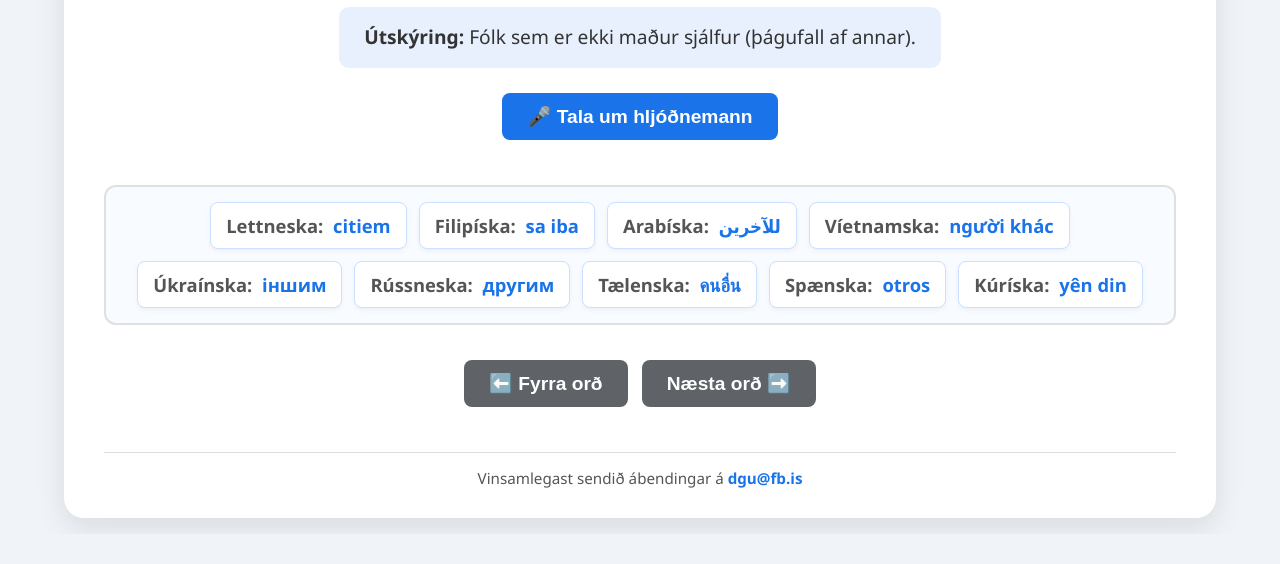
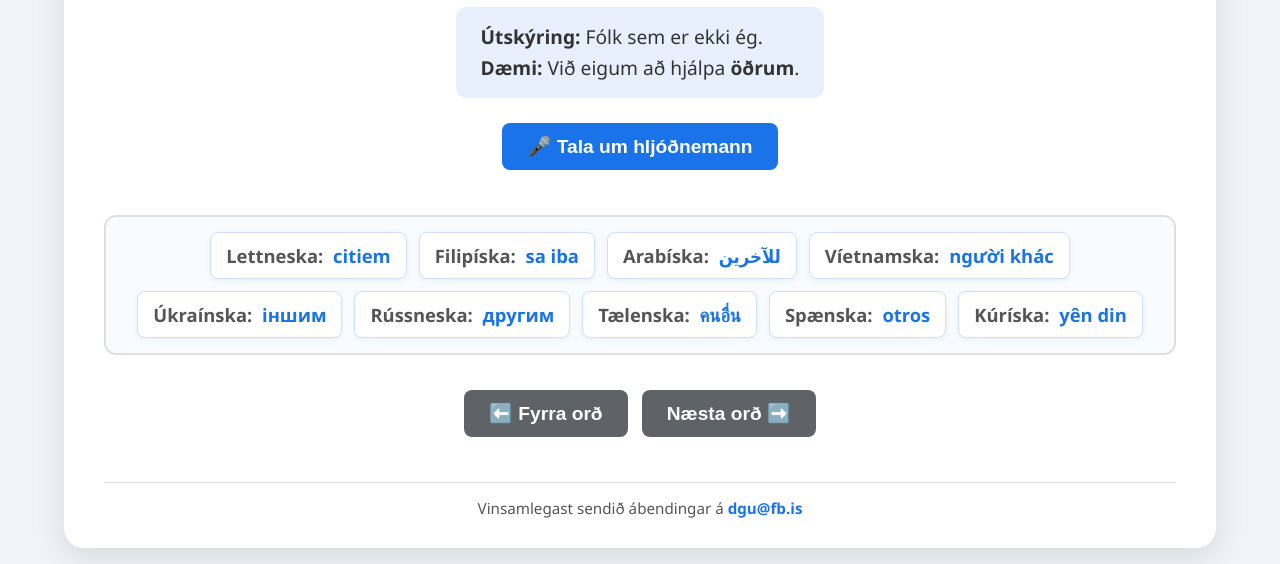
Before and after one commit to einnig/malhljod-b-, a plain HTML site: page index.html in a window 1280 px wide. Shown: the part 271-835 px from the top of the page. Before the commit the page ends 805 px from the top, so only its background shows below. Drawn offline with Linux system fonts and the light colour scheme.

```diff
--- a/index.html
+++ b/index.html
@@ -197,38 +197,38 @@
 <script>
 const exerciseData = [
     // 1-10: Markorð 121-130
-    { text: "öðrum", is_exp: "<b>Útskýring:</b> Fólk sem er ekki maður sjálfur (þágufall af annar).", translations: { "Lettneska": "citiem", "Filipíska": "sa iba", "Arabíska": "للآخرين", "Víetnamska": "người khác", "Úkraínska": "іншим", "Rússneska": "другим", "Tælenska": "คนอื่น", "Spænska": "otros", "Kúríska": "yên din" } },
-    { text: "segir", is_exp: "<b>Útskýring:</b> Að tala eða tjá sig með orðum (nútíð af að segja).", translations: { "Lettneska": "saka", "Filipíska": "sabi", "Arabíska": "يقول", "Víetnamska": "nói", "Úkraínska": "каже", "Rússneska": "говорит", "Tælenska": "พูด", "Spænska": "dice", "Kúríska": "dibêje" } },
-    { text: "fá", is_exp: "<b>Útskýring:</b> Að eignast eitthvað eða taka við einhverju.", translations: { "Lettneska": "iegūt / dabūt", "Filipíska": "kumuha", "Arabíska": "يحصل على", "Víetnamska": "nhận", "Úkraínska": "отримати", "Rússneska": "получить", "Tælenska": "ได้รับ", "Spænska": "obtener / recibir", "Kúríska": "girtin" } },
-    { text: "stað", is_exp: "<b>Útskýring:</b> Ákveðið svæði eða rými (þolfall af staður).", translations: { "Lettneska": "vieta", "Filipíska": "lugar", "Arabíska": "مكان", "Víetnamska": "địa điểm", "Úkraínska": "місце", "Rússneska": "место", "Tælenska": "สถานที่", "Spænska": "lugar", "Kúríska": "cîh" } },
-    { text: "sjá", is_exp: "<b>Útskýring:</b> Að nota augun til að skoða eitthvað.", translations: { "Lettneska": "redzēt", "Filipíska": "makita", "Arabíska": "يرى", "Víetnamska": "nhìn thấy", "Úkraínska": "бачити", "Rússneska": "видеть", "Tælenska": "เห็น", "Spænska": "ver", "Kúríska": "dîtin" } },
-    { text: "okkar", is_exp: "<b>Útskýring:</b> Eitthvað sem tilheyrir okkur (eignarfall af við).", translations: { "Lettneska": "mūsu", "Filipíska": "namin / atin", "Arabíska": "لنا", "Víetnamska": "của chúng tôi", "Úkraínska": "наш", "Rússneska": "наш", "Tælenska": "ของเรา", "Spænska": "nuestro", "Kúríska": "yê me" } },
-    { text: "orðið", is_exp: "<b>Útskýring:</b> Ákveðin eining í tungumálinu (orð + greinir).", translations: { "Lettneska": "vārds", "Filipíska": "ang salita", "Arabíska": "الكلمة", "Víetnamska": "từ", "Úkraínska": "слово", "Rússneska": "слово", "Tælenska": "คำศัพท์", "Spænska": "la palabra", "Kúríska": "peyv" } },
-    { text: "hennar", is_exp: "<b>Útskýring:</b> Eitthvað sem tilheyrir henni.", translations: { "Lettneska": "viņas", "Filipíska": "kanya", "Arabíska": "لها", "Víetnamska": "của cô ấy", "Úkraínska": "її", "Rússneska": "её", "Tælenska": "ของเธอ", "Spænska": "su / de ella", "Kúríska": "ya wê" } },
-    { text: "fer", is_exp: "<b>Útskýring:</b> Að hreyfa sig á milli staða (nútíð af að fara).", translations: { "Lettneska": "dodas / iet", "Filipíska": "pumunta", "Arabíska": "يذهب", "Víetnamska": "đi", "Úkraínska": "йде", "Rússneska": "идёт", "Tælenska": "ไป", "Spænska": "va", "Kúríska": "diçe" } },
-    { text: "fór", is_exp: "<b>Útskýring:</b> Að hreyfa sig á milli staða (þátíð af að fara).", translations: { "Lettneska": "devās / gāja", "Filipíska": "umalis", "Arabíska": "ذهب", "Víetnamska": "đã đi", "Úkraínska": "пішов", "Rússneska": "ушёл", "Tælenska": "ไปแล้ว", "Spænska": "fue", "Kúríska": "çû" } },
+    { text: "öðrum", is_exp: "<b>Útskýring:</b> Fólk sem er ekki ég.<br><b>Dæmi:</b> Við eigum að hjálpa <b>öðrum</b>.", translations: { "Lettneska": "citiem", "Filipíska": "sa iba", "Arabíska": "للآخرين", "Víetnamska": "người khác", "Úkraínska": "іншим", "Rússneska": "другим", "Tælenska": "คนอื่น", "Spænska": "otros", "Kúríska": "yên din" } },
+    { text: "segir", is_exp: "<b>Útskýring:</b> Að tala með orðum.<br><b>Dæmi:</b> Hann <b>segir</b> alltaf satt.", translations: { "Lettneska": "saka", "Filipíska": "sabi", "Arabíska": "يقول", "Víetnamska": "nói", "Úkraínska": "каже", "Rússneska": "говорит", "Tælenska": "พูด", "Spænska": "dice", "Kúríska": "dibêje" } },
+    { text: "fá", is_exp: "<b>Útskýring:</b> Að taka við einhverju.<br><b>Dæmi:</b> Má ég <b>fá</b> eitt kaffi?", translations: { "Lettneska": "iegūt / dabūt", "Filipíska": "kumuha", "Arabíska": "يحصل على", "Víetnamska": "nhận", "Úkraínska": "отримати", "Rússneska": "получить", "Tælenska": "ได้รับ", "Spænska": "obtener / recibir", "Kúríska": "girtin" } },
+    { text: "stað", is_exp: "<b>Útskýring:</b> Einhvers staðar.<br><b>Dæmi:</b> Hann býr á fallegum <b>stað</b>.", translations: { "Lettneska": "vieta", "Filipíska": "lugar", "Arabíska": "مكان", "Víetnamska": "địa điểm", "Úkraínska": "місце", "Rússneska": "место", "Tælenska": "สถานที่", "Spænska": "lugar", "Kúríska": "cîh" } },
+    { text: "sjá", is_exp: "<b>Útskýring:</b> Að horfa á eitthvað.<br><b>Dæmi:</b> Ég vil <b>sjá</b> þessa mynd.", translations: { "Lettneska": "redzēt", "Filipíska": "makita", "Arabíska": "يرى", "Víetnamska": "nhìn thấy", "Úkraínska": "бачити", "Rússneska": "видеть", "Tælenska": "เห็น", "Spænska": "ver", "Kúríska": "dîtin" } },
+    { text: "okkar", is_exp: "<b>Útskýring:</b> Eitthvað sem við eigum.<br><b>Dæmi:</b> Þetta er skólinn <b>okkar</b>.", translations: { "Lettneska": "mūsu", "Filipíska": "namin / atin", "Arabíska": "لنا", "Víetnamska": "của chúng tôi", "Úkraínska": "наш", "Rússneska": "наш", "Tælenska": "ของเรา", "Spænska": "nuestro", "Kúríska": "yê me" } },
+    { text: "orðið", is_exp: "<b>Útskýring:</b> Það sem við skrifum eða segjum.<br><b>Dæmi:</b> Ég skil ekki <b>orðið</b>.", translations: { "Lettneska": "vārds", "Filipíska": "ang salita", "Arabíska": "الكلمة", "Víetnamska": "từ", "Úkraínska": "слово", "Rússneska": "слово", "Tælenska": "คำศัพท์", "Spænska": "la palabra", "Kúríska": "peyv" } },
+    { text: "hennar", is_exp: "<b>Útskýring:</b> Eitthvað sem hún á.<br><b>Dæmi:</b> Bókin <b>hennar</b> er ný.", translations: { "Lettneska": "viņas", "Filipíska": "kanya", "Arabíska": "لها", "Víetnamska": "của cô ấy", "Úkraínska": "її", "Rússneska": "её", "Tælenska": "ของเธอ", "Spænska": "su / de ella", "Kúríska": "ya wê" } },
+    { text: "fer", is_exp: "<b>Útskýring:</b> Að labba eða keyra eitthvert.<br><b>Dæmi:</b> Hann <b>fer</b> í skólann.", translations: { "Lettneska": "dodas / iet", "Filipíska": "pumunta", "Arabíska": "يذهب", "Víetnamska": "đi", "Úkraínska": "йде", "Rússneska": "идёт", "Tælenska": "ไป", "Spænska": "va", "Kúríska": "diçe" } },
+    { text: "fór", is_exp: "<b>Útskýring:</b> Að fara eitthvert í gær.<br><b>Dæmi:</b> Ég <b>fór</b> í sund í gær.", translations: { "Lettneska": "devās / gāja", "Filipíska": "umalis", "Arabíska": "ذهب", "Víetnamska": "đã đi", "Úkraínska": "пішов", "Rússneska": "ушёл", "Tælenska": "ไปแล้ว", "Spænska": "fue", "Kúríska": "çû" } },
 
     // 11-30: Önnur áhersluorð úr lotu 3
-    { text: "reddast", is_exp: "<b>Útskýring:</b> Þegar vandamál leysist og allt fer vel að lokum.", translations: { "Lettneska": "nokārtosies", "Filipíska": "maayos din", "Arabíska": "سيتم حله", "Víetnamska": "sẽ ổn thôi", "Úkraínska": "все владнається", "Rússneska": "всё образуется", "Tælenska": "จะเรียบร้อย", "Spænska": "se solucionará", "Kúríska": "çareser bibe" } },
-    { text: "hjálpa", is_exp: "<b>Útskýring:</b> Að aðstoða einhvern sem þarf á því að halda.", translations: { "Lettneska": "palīdzēt", "Filipíska": "tumulong", "Arabíska": "يساعد", "Víetnamska": "giúp đỡ", "Úkraínska": "допомагати", "Rússneska": "помогать", "Tælenska": "ช่วยเหลือ", "Spænska": "ayudar", "Kúríska": "alîkarî kirin" } },
-    { text: "reikna", is_exp: "<b>Útskýring:</b> Að nota stærðfræði til að finna út tölu eða svar.", translations: { "Lettneska": "rēķināt", "Filipíska": "magkalkula", "Arabíska": "يحسب", "Víetnamska": "tính toán", "Úkraínska": "рахувати", "Rússneska": "считать", "Tælenska": "คำนวณ", "Spænska": "calcular", "Kúríska": "hesab kirin" } },
-    { text: "reiknivél", is_exp: "<b>Útskýring:</b> Tæki eða forrit sem maður notar til að reikna.", translations: { "Lettneska": "kalkulators", "Filipíska": "kalkuleytor", "Arabíska": "آلة حاسبة", "Víetnamska": "máy tính", "Úkraínska": "калькулятор", "Rússneska": "калькулятор", "Tælenska": "เครื่องคิดเลข", "Spænska": "calculadora", "Kúríska": "makîneya hesabê" } },
-    { text: "leið", is_exp: "<b>Útskýring:</b> Að vera dapur, sorgmæddur eða ekki glaður.", translations: { "Lettneska": "bēdīga", "Filipíska": "malungkot", "Arabíska": "حزين", "Víetnamska": "buồn", "Úkraínska": "сумна", "Rússneska": "грустная", "Tælenska": "เศร้า", "Spænska": "triste", "Kúríska": "xemgîn" } },
-    { text: "vinur", is_exp: "<b>Útskýring:</b> Félagi eða manneskja sem manni þykir vænt um.", translations: { "Lettneska": "draugs", "Filipíska": "kaibigan", "Arabíska": "صديق", "Víetnamska": "bạn bè", "Úkraínska": "друг", "Rússneska": "друг", "Tælenska": "เพื่อน", "Spænska": "amigo", "Kúríska": "heval" } },
-    { text: "leyfir", is_exp: "<b>Útskýring:</b> Að gefa leyfi eða segja að einhver megi gera eitthvað.", translations: { "Lettneska": "atļauj", "Filipíska": "pinapayagan", "Arabíska": "يسمح", "Víetnamska": "cho phép", "Úkraínska": "дозволяє", "Rússneska": "разрешает", "Tælenska": "อนุญาต", "Spænska": "permite", "Kúríska": "destûr dide" } },
-    { text: "rólegt", is_exp: "<b>Útskýring:</b> Að vera afslappaður og ekki stressaður.", translations: { "Lettneska": "mierīgi", "Filipíska": "kalmado", "Arabíska": "هادئ", "Víetnamska": "bình tĩnh", "Úkraínska": "спокійний", "Rússneska": "спокойный", "Tælenska": "สงบ", "Spænska": "tranquilo", "Kúríska": "aram" } },
-    { text: "erfitt", is_exp: "<b>Útskýring:</b> Eitthvað sem er ekki auðvelt að gera eða skilja.", translations: { "Lettneska": "grūti", "Filipíska": "mahirap", "Arabíska": "صعب", "Víetnamska": "khó khăn", "Úkraínska": "складно", "Rússneska": "сложно", "Tælenska": "ยาก", "Spænska": "difícil", "Kúríska": "zehmet" } },
-    { text: "klikkar", is_exp: "<b>Útskýring:</b> Þegar eitthvað fer úrskeiðis eða mistekst.", translations: { "Lettneska": "neizdodas", "Filipíska": "pumalya", "Arabíska": "يفشل", "Víetnamska": "thất bại", "Úkraínska": "йде не так", "Rússneska": "идёт не так", "Tælenska": "ล้มเหลว", "Spænska": "falla", "Kúríska": "têk diçe" } },
-    { text: "vonandi", is_exp: "<b>Útskýring:</b> Að maður voni að eitthvað gerist.", translations: { "Lettneska": "cerams", "Filipíska": "sana", "Arabíska": "نأمل", "Víetnamska": "hy vọng là", "Úkraínska": "сподіваюся", "Rússneska": "надеюсь", "Tælenska": "หวังว่า", "Spænska": "ojalá", "Kúríska": "hêvîdar im" } },
-    { text: "hlutirnir", is_exp: "<b>Útskýring:</b> Mál, atburðir eða hlutir.", translations: { "Lettneska": "lietas", "Filipíska": "mga bagay", "Arabíska": "الأشياء", "Víetnamska": "mọi thứ", "Úkraínska": "речі", "Rússneska": "вещи", "Tælenska": "สิ่งของ", "Spænska": "las cosas", "Kúríska": "tişt" } },
-    { text: "leysast", is_exp: "<b>Útskýring:</b> Þegar lausn eða svar finnst við vandamáli.", translations: { "Lettneska": "atrisināsies", "Filipíska": "mareresolba", "Arabíska": "تُحل", "Víetnamska": "được giải quyết", "Úkraínska": "вирішаться", "Rússneska": "решатся", "Tælenska": "คลี่คลาย", "Spænska": "se resuelven", "Kúríska": "çareser dibin" } },
-    { text: "endanum", is_exp: "<b>Útskýring:</b> Lokin á einhverju, þegar eitthvað klárast.", translations: { "Lettneska": "beigās", "Filipíska": "sa huli", "Arabíska": "في النهاية", "Víetnamska": "cuối cùng", "Úkraínska": "в кінці", "Rússneska": "в конце", "Tælenska": "ในท้ายที่สุด", "Spænska": "al final", "Kúríska": "di dawiyê de" } },
-    { text: "vandamál", is_exp: "<b>Útskýring:</b> Erfitt mál sem þarf að finna lausn á.", translations: { "Lettneska": "problēma", "Filipíska": "problema", "Arabíska": "مشكلة", "Víetnamska": "vấn đề", "Úkraínska": "проблема", "Rússneska": "проблема", "Tælenska": "ปัญหา", "Spænska": "problema", "Kúríska": "pirsgirêk" } },
-    { text: "lagast", is_exp: "<b>Útskýring:</b> Að verða betra eða komast í lag.", translations: { "Lettneska": "uzlabojas", "Filipíska": "naayos", "Arabíska": "يتحسن", "Víetnamska": "tốt hơn", "Úkraínska": "покращується", "Rússneska": "улучшается", "Tælenska": "ดีขึ้น", "Spænska": "mejora", "Kúríska": "çêtir dibe" } },
-    { text: "lausn", is_exp: "<b>Útskýring:</b> Svar við vandamáli eða leið til að laga eitthvað.", translations: { "Lettneska": "risinājums", "Filipíska": "solusyon", "Arabíska": "حل", "Víetnamska": "giải pháp", "Úkraínska": "рішення", "Rússneska": "решение", "Tælenska": "ทางออก", "Spænska": "solución", "Kúríska": "çareserî" } },
-    { text: "blað", is_exp: "<b>Útskýring:</b> Pappír til að skrifa eða teikna á.", translations: { "Lettneska": "lapa", "Filipíska": "papel", "Arabíska": "ورقة", "Víetnamska": "tờ giấy", "Úkraínska": "аркуш", "Rússneska": "бумага", "Tælenska": "กระดาษ", "Spænska": "hoja", "Kúríska": "kaxez" } },
-    { text: "áhyggjur", is_exp: "<b>Útskýring:</b> Órói eða kvíði í huga vegna einhvers.", translations: { "Lettneska": "raizes", "Filipíska": "pag-aalala", "Arabíska": "قلق", "Víetnamska": "lo lắng", "Úkraínska": "хвилювання", "Rússneska": "беспокойство", "Tælenska": "ความกังวล", "Spænska": "preocupaciones", "Kúríska": "xeman" } },
-    { text: "hjálp", is_exp: "<b>Útskýring:</b> Aðstoð sem maður fær eða veitir.", translations: { "Lettneska": "palīdzība", "Filipíska": "tulong", "Arabíska": "مساعدة", "Víetnamska": "sự giúp đỡ", "Úkraínska": "допомога", "Rússneska": "помощь", "Tælenska": "ความช่วยเหลือ", "Spænska": "ayuda", "Kúríska": "alîkarî" } }
+    { text: "reddast", is_exp: "<b>Útskýring:</b> Allt fer vel að lokum.<br><b>Dæmi:</b> Þetta <b>reddast</b> allt.", translations: { "Lettneska": "nokārtosies", "Filipíska": "maayos din", "Arabíska": "سيتم حله", "Víetnamska": "sẽ ổn thôi", "Úkraínska": "все владнається", "Rússneska": "всё образуется", "Tælenska": "จะเรียบร้อย", "Spænska": "se solucionará", "Kúríska": "çareser bibe" } },
+    { text: "hjálpa", is_exp: "<b>Útskýring:</b> Að gera eitthvað fyrir annan.<br><b>Dæmi:</b> Ég vil <b>hjálpa</b> þér.", translations: { "Lettneska": "palīdzēt", "Filipíska": "tumulong", "Arabíska": "يساعد", "Víetnamska": "giúp đỡ", "Úkraínska": "допомагати", "Rússneska": "помогать", "Tælenska": "ช่วยเหลือ", "Spænska": "ayudar", "Kúríska": "alîkarî kirin" } },
+    { text: "reikna", is_exp: "<b>Útskýring:</b> Að nota stærðfræði eða tölur.<br><b>Dæmi:</b> Við þurfum að <b>reikna</b> í tímanum.", translations: { "Lettneska": "rēķināt", "Filipíska": "magkalkula", "Arabíska": "يحسب", "Víetnamska": "tính toán", "Úkraínska": "рахувати", "Rússneska": "считать", "Tælenska": "คำนวณ", "Spænska": "calcular", "Kúríska": "hesab kirin" } },
+    { text: "reiknivél", is_exp: "<b>Útskýring:</b> Tæki til að reikna með.<br><b>Dæmi:</b> Ég nota oft <b>reiknivél</b>.", translations: { "Lettneska": "kalkulators", "Filipíska": "kalkuleytor", "Arabíska": "آلة حاسبة", "Víetnamska": "máy tính", "Úkraínska": "калькулятор", "Rússneska": "калькулятор", "Tælenska": "เครื่องคิดเลข", "Spænska": "calculadora", "Kúríska": "makîneya hesabê" } },
+    { text: "leið", is_exp: "<b>Útskýring:</b> Að vera döpur eða sorgmædd.<br><b>Dæmi:</b> Anna var svolítið <b>leið</b>.", translations: { "Lettneska": "bēdīga", "Filipíska": "malungkot", "Arabíska": "حزين", "Víetnamska": "buồn", "Úkraínska": "сумна", "Rússneska": "грустная", "Tælenska": "เศร้า", "Spænska": "triste", "Kúríska": "xemgîn" } },
+    { text: "vinur", is_exp: "<b>Útskýring:</b> Góður félagi.<br><b>Dæmi:</b> Hann er minn besti <b>vinur</b>.", translations: { "Lettneska": "draugs", "Filipíska": "kaibigan", "Arabíska": "صديق", "Víetnamska": "bạn bè", "Úkraínska": "друг", "Rússneska": "друг", "Tælenska": "เพื่อน", "Spænska": "amigo", "Kúríska": "heval" } },
+    { text: "leyfir", is_exp: "<b>Útskýring:</b> Að segja að maður megi eitthvað.<br><b>Dæmi:</b> Kennarinn <b>leyfir</b> það.", translations: { "Lettneska": "atļauj", "Filipíska": "pinapayagan", "Arabíska": "يسمح", "Víetnamska": "cho phép", "Úkraínska": "дозволяє", "Rússneska": "разрешает", "Tælenska": "อนุญาต", "Spænska": "permite", "Kúríska": "destûr dide" } },
+    { text: "rólegt", is_exp: "<b>Útskýring:</b> Að vera ekki stressaður.<br><b>Dæmi:</b> Hér er mjög <b>rólegt</b>.", translations: { "Lettneska": "mierīgi", "Filipíska": "kalmado", "Arabíska": "هادئ", "Víetnamska": "bình tĩnh", "Úkraínska": "спокійний", "Rússneska": "спокойный", "Tælenska": "สงบ", "Spænska": "tranquilo", "Kúríska": "aram" } },
+    { text: "erfitt", is_exp: "<b>Útskýring:</b> Ekki auðvelt.<br><b>Dæmi:</b> Verkefnið var mjög <b>erfitt</b>.", translations: { "Lettneska": "grūti", "Filipíska": "mahirap", "Arabíska": "صعب", "Víetnamska": "khó khăn", "Úkraínska": "складно", "Rússneska": "сложно", "Tælenska": "ยาก", "Spænska": "difícil", "Kúríska": "zehmet" } },
+    { text: "klikkar", is_exp: "<b>Útskýring:</b> Eitthvað fer illa eða mistekst.<br><b>Dæmi:</b> Stundum <b>klikkar</b> eitthvað.", translations: { "Lettneska": "neizdodas", "Filipíska": "pumalya", "Arabíska": "يفشل", "Víetnamska": "thất bại", "Úkraínska": "йде не так", "Rússneska": "идёт не так", "Tælenska": "ล้มเหลว", "Spænska": "falla", "Kúríska": "têk diçe" } },
+    { text: "vonandi", is_exp: "<b>Útskýring:</b> Að vona eitthvað gott.<br><b>Dæmi:</b> <b>Vonandi</b> fer þetta vel.", translations: { "Lettneska": "cerams", "Filipíska": "sana", "Arabíska": "نأمل", "Víetnamska": "hy vọng là", "Úkraínska": "сподіваюся", "Rússneska": "надеюсь", "Tælenska": "หวังว่า", "Spænska": "ojalá", "Kúríska": "hêvîdar im" } },
+    { text: "hlutirnir", is_exp: "<b>Útskýring:</b> Hlutir eða mál.<br><b>Dæmi:</b> <b>Hlutirnir</b> munu lagast.", translations: { "Lettneska": "lietas", "Filipíska": "mga bagay", "Arabíska": "الأشياء", "Víetnamska": "mọi thứ", "Úkraínska": "речі", "Rússneska": "вещи", "Tælenska": "สิ่งของ", "Spænska": "las cosas", "Kúríska": "tişt" } },
+    { text: "leysast", is_exp: "<b>Útskýring:</b> Svar finnst.<br><b>Dæmi:</b> Vandamálin munu <b>leysast</b>.", translations: { "Lettneska": "atrisināsies", "Filipíska": "mareresolba", "Arabíska": "تُحل", "Víetnamska": "được giải quyết", "Úkraínska": "вирішаться", "Rússneska": "решатся", "Tælenska": "คลี่คลาย", "Spænska": "se resuelven", "Kúríska": "çareser dibin" } },
+    { text: "endanum", is_exp: "<b>Útskýring:</b> Lokin á einhverju.<br><b>Dæmi:</b> Allt fer vel á <b>endanum</b>.", translations: { "Lettneska": "beigās", "Filipíska": "sa huli", "Arabíska": "في النهاية", "Víetnamska": "cuối cùng", "Úkraínska": "в кінці", "Rússneska": "в конце", "Tælenska": "ในท้ายที่สุด", "Spænska": "al final", "Kúríska": "di dawiyê de" } },
+    { text: "vandamál", is_exp: "<b>Útskýring:</b> Eitthvað sem þarf að laga.<br><b>Dæmi:</b> Ég er með eitt lítið <b>vandamál</b>.", translations: { "Lettneska": "problēma", "Filipíska": "problema", "Arabíska": "مشكلة", "Víetnamska": "vấn đề", "Úkraínska": "проблема", "Rússneska": "проблема", "Tælenska": "ปัญหา", "Spænska": "problema", "Kúríska": "pirsgirêk" } },
+    { text: "lagast", is_exp: "<b>Útskýring:</b> Að verða betra.<br><b>Dæmi:</b> Þetta mun <b>lagast</b> á morgun.", translations: { "Lettneska": "uzlabojas", "Filipíska": "naayos", "Arabíska": "يتحسن", "Víetnamska": "tốt hơn", "Úkraínska": "покращується", "Rússneska": "улучшается", "Tælenska": "ดีขึ้น", "Spænska": "mejora", "Kúríska": "çêtir dibe" } },
+    { text: "lausn", is_exp: "<b>Útskýring:</b> Svar við vandamáli.<br><b>Dæmi:</b> Við finnum góða <b>lausn</b>.", translations: { "Lettneska": "risinājums", "Filipíska": "solusyon", "Arabíska": "حل", "Víetnamska": "giải pháp", "Úkraínska": "рішення", "Rússneska": "решение", "Tælenska": "ทางออก", "Spænska": "solución", "Kúríska": "çareserî" } },
+    { text: "blað", is_exp: "<b>Útskýring:</b> Pappír til að skrifa á.<br><b>Dæmi:</b> Má ég fá eitt <b>blað</b>?", translations: { "Lettneska": "lapa", "Filipíska": "papel", "Arabíska": "ورقة", "Víetnamska": "tờ giấy", "Úkraínska": "аркуш", "Rússneska": "бумага", "Tælenska": "กระดาษ", "Spænska": "hoja", "Kúríska": "kaxez" } },
+    { text: "áhyggjur", is_exp: "<b>Útskýring:</b> Að stressa sig á einhverju.<br><b>Dæmi:</b> Ekki hafa <b>áhyggjur</b>.", translations: { "Lettneska": "raizes", "Filipíska": "pag-aalala", "Arabíska": "قلق", "Víetnamska": "lo lắng", "Úkraínska": "хвилювання", "Rússneska": "беспокойство", "Tælenska": "ความกังวล", "Spænska": "preocupaciones", "Kúríska": "xeman" } },
+    { text: "hjálp", is_exp: "<b>Útskýring:</b> Aðstoð.<br><b>Dæmi:</b> Ég þarf smá <b>hjálp</b>.", translations: { "Lettneska": "palīdzība", "Filipíska": "tulong", "Arabíska": "مساعدة", "Víetnamska": "sự giúp đỡ", "Úkraínska": "допомога", "Rússneska": "помощь", "Tælenska": "ความช่วยเหลือ", "Spænska": "ayuda", "Kúríska": "alîkarî" } }
 ];
 
 let userScores = new Array(exerciseData.length).fill(null);
```
